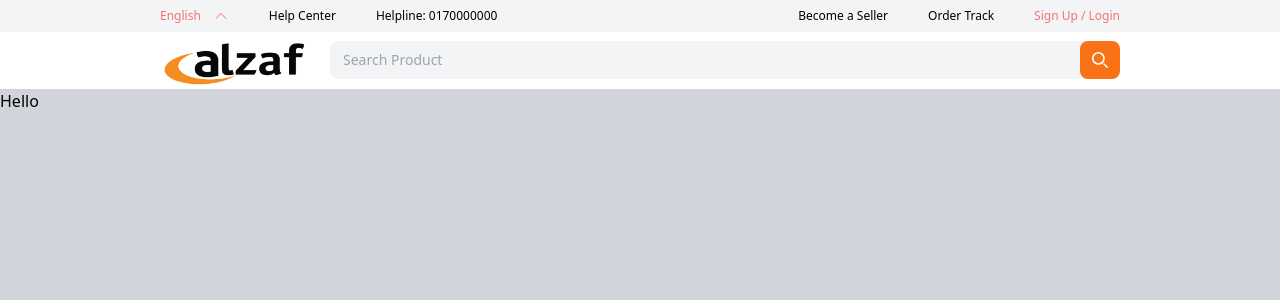
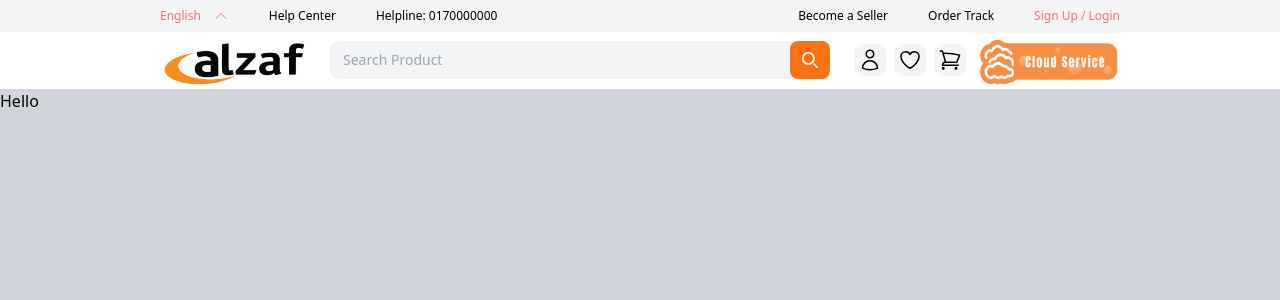
Before and after one commit to abmAsadullah/alzaf-e-commerce, a Next.js app: page / in a window 1280 px wide. Shown: the top 300 px of the page. Built offline with nearby package versions, Linux system fonts and the light colour scheme.

Commit message:
Navbar complete

```diff
--- /dev/null
+++ b/app/components/icons.tsx
@@ -0,0 +1,27 @@
+import React from 'react'
+
+export const User = () => {
+  return (
+    <svg xmlns="http://www.w3.org/2000/svg" fill="none" viewBox="0 0 24 24" strokeWidth={1.5} stroke="currentColor" className="size-6">
+      <path strokeLinecap="round" strokeLinejoin="round" d="M15.75 6a3.75 3.75 0 1 1-7.5 0 3.75 3.75 0 0 1 7.5 0ZM4.501 20.118a7.5 7.5 0 0 1 14.998 0A17.933 17.933 0 0 1 12 21.75c-2.676 0-5.216-.584-7.499-1.632Z" />
+    </svg>
+  )
+}
+
+export const Heart = () => {
+  return (
+    <svg xmlns="http://www.w3.org/2000/svg" fill="none" viewBox="0 0 24 24" strokeWidth={1.5} stroke="currentColor" className="size-6">
+      <path strokeLinecap="round" strokeLinejoin="round" d="M21 8.25c0-2.485-2.099-4.5-4.688-4.5-1.935 0-3.597 1.126-4.312 2.733-.715-1.607-2.377-2.733-4.313-2.733C5.1 3.75 3 5.765 3 8.25c0 7.22 9 12 9 12s9-4.78 9-12Z" />
+    </svg>
+  )
+}
+
+export const Cart = () => {
+  return (
+    <svg xmlns="http://www.w3.org/2000/svg" fill="none" viewBox="0 0 24 24" strokeWidth={1.5} stroke="currentColor" className="size-6">
+      <path strokeLinecap="round" strokeLinejoin="round" d="M2.25 3h1.386c.51 0 .955.343 1.087.835l.383 1.437M7.5 14.25a3 3 0 0 0-3 3h15.75m-12.75-3h11.218c1.121-2.3 2.1-4.684 2.924-7.138a60.114 60.114 0 0 0-16.536-1.84M7.5 14.25 5.106 5.272M6 20.25a.75.75 0 1 1-1.5 0 .75.75 0 0 1 1.5 0Zm12.75 0a.75.75 0 1 1-1.5 0 .75.75 0 0 1 1.5 0Z" />
+    </svg>
+  )
+}
+
+export default Heart
--- a/app/components/navigation.tsx
+++ b/app/components/navigation.tsx
@@ -4,6 +4,7 @@ import Link from 'next/link'
 import { usePathname } from 'next/navigation';
 import Image from 'next/image';
 import SearchBar from './search-bar';
+import Heart, { Cart, User } from './icons';
 
 const Navigation = () => {
   const activePath = usePathname();
@@ -33,7 +34,7 @@ const Navigation = () => {
       </div>
 
         <div className="primary-nav bg-white px-40 flex">
-            <div className='pr-5'>
+            <div>
               <Link href='/' className={activePath === '/' ? 'text-red-400' : ''}>
                 <Image
                   src="/logo.png"
@@ -43,9 +44,24 @@ const Navigation = () => {
                 />
               </Link>
             </div>
-            <div className='flex-grow self-center'>
+            <div className='flex-grow self-center mx-5'>
               <SearchBar/>
             </div>
+            <div className='self-center bg-gray-100 rounded-lg p-1 mx-1'>
+              <User/>
+            </div>
+            <div className='self-center bg-gray-100 rounded-lg p-1 mx-1'>
+              <Heart/>
+            </div>
+            <div className='self-center bg-gray-100 rounded-lg p-1 mx-1'>
+              <Cart/>
+            </div>
+            <Image
+              src="/cloud-icon.png"
+              width={150}
+              height={0}
+              alt="Cloud Service"
+            />
         </div>
     </div>
   )
```
Also changed, not shown: public/cloud-icon.png (added).
